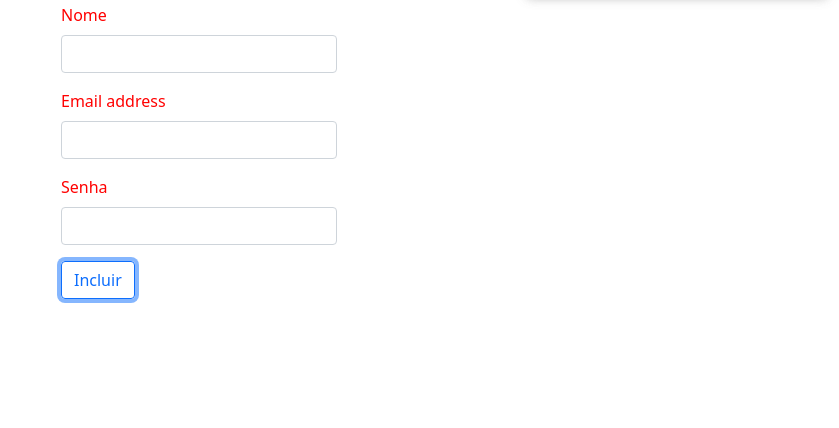
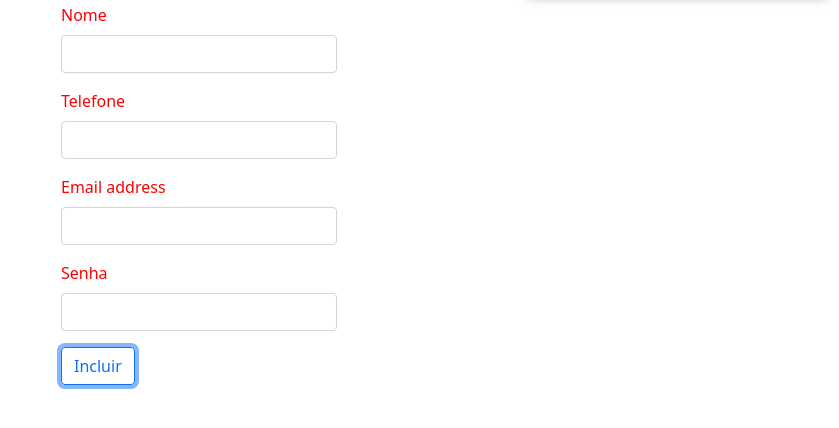
Before and after one commit to mromauricio/crud, a plain HTML site: page Frontend/index.html in a window 1280 px wide. Both pictures are taken after a click on the button "Incluir". Shown: the part 68-496 px from the top of the page, without its empty margins (441-1280 px from the left). Drawn offline with nearby package versions, Linux system fonts and the light colour scheme.

Commit message:
Adicionado Telefone

```diff
--- a/Frontend/index.html
+++ b/Frontend/index.html
@@ -17,6 +17,14 @@
       <label for="nome" class="form-label" id="label-nome">Nome</label>
       <input type="text" class="form-control" id="nome" >
     </div>
+
+    <div class="mb-3">
+      <label for="telefone" class="form-label" id="label-telefone">Telefone</label>
+      <input type="text" class="form-control" id="telefone" >
+    </div>
+
+
+
     <div class="mb-3">
       <label for="email" class="form-label" id="label-email" >Email address</label>
       <input type="email" class="form-control" id="email">
@@ -27,6 +35,8 @@
     </div>
     <button type="button" class="btn btn-outline-primary" id="botao">Incluir</button>
   </div>
+
+
   <script
 			  src="https://code.jquery.com/jquery-3.6.0.min.js"
 			  integrity="sha256-/xUj+3OJU5yExlq6GSYGSHk7tPXikynS7ogEvDej/m4="
--- a/Frontend/main.js
+++ b/Frontend/main.js
@@ -16,12 +16,18 @@ toastr.options = {
   "hideMethod": "fadeOut"
 }
 
+
 const btn = document.querySelector("#botao")
 btn.addEventListener('click', () => verificaTudoAntesDeEnviar())
 
 const inputNome = document.querySelector("#nome")
 const labelNome = document.querySelector("#label-nome")
 inputNome.addEventListener('blur', () => validaFormulario('nome') )
+
+const inputTelefone = document.querySelector("#telefone")
+const labelTelefone = document.querySelector("#label-telefone")
+inputTelefone.addEventListener('blur', () => validaFormulario('telefone') )
+
 
 const inputEmail = document.querySelector("#email")
 const labelEmail = document.querySelector("#label-email")
@@ -31,7 +37,7 @@ const inputSenha = document.querySelector("#senha")
 const labelSenha = document.querySelector("#label-senha")
 inputSenha.addEventListener('blur', () => validaFormulario('senha') )
 
-let existeErroNome, existeErroEmail, existeErroSenha = true
+let existeErroNome, existeErroTelefone,existeErroEmail, existeErroSenha = true
 function validaFormulario (campo) {
   if (campo === 'nome') {
     if (inputNome.value.trim().length == 0 ) {
@@ -42,6 +48,17 @@ function validaFormulario (campo) {
       existeErroNome = false
     }
   }
+
+  if (campo === 'telefone') {
+    if (inputTelefone.value.trim().length == 0 ) {
+      labelTelefone.setAttribute('style', 'color: red')
+      existeErroTelefone = true
+    } else {
+      labelTelefone.removeAttribute('style')
+      existeErroTelefone = false
+    }
+  }
+
   if (campo === 'email') {
     if (!/^[a-zA-Z0-9.!#$%&'*+/=?^_`{|}~-]+@[a-zA-Z0-9-]+(?:\.[a-zA-Z0-9-]+)*$/.test(inputEmail.value)
     || inputEmail.value.trim().length == 0)
@@ -66,9 +83,11 @@ function validaFormulario (campo) {
 
 function verificaTudoAntesDeEnviar() {
   validaFormulario('nome')
+  validaFormulario('telefone')
   validaFormulario('email')
   validaFormulario('senha')
-  if (existeErroNome || existeErroEmail || existeErroSenha ) {
+  if (existeErroNome || existeErroTelefone ||
+   existeErroEmail || existeErroSenha)  {
     toastr["error"](`Corrija os campos em vermelho!`)
   } else {
     enviarDados()
@@ -78,6 +97,7 @@ function verificaTudoAntesDeEnviar() {
 function enviarDados(){
   const data = {
     "nome": inputNome.value,
+    "telefone": inputTelefone.value,
     "email": inputEmail.value,
     "senha": inputSenha.value
   }
@@ -97,6 +117,7 @@ function enviarDados(){
 
 function limpaFormulario(){
   inputNome.value = ''
+  inputTelefone.value = ''
   inputEmail.value = ''
   inputSenha.value = ''
 }
```
